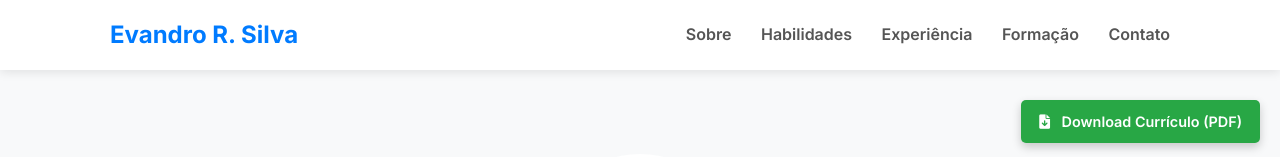
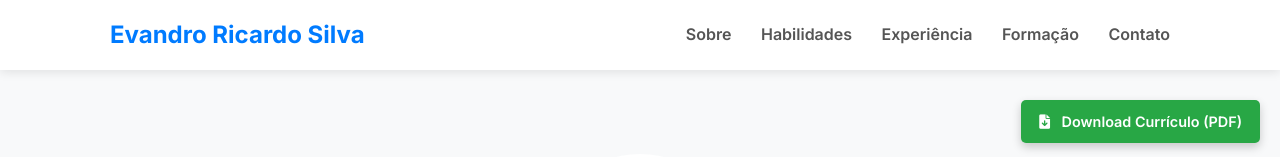
Before and after one commit to ers13/portfolio-evandro-ricardo, a plain HTML site: page index.html in a window 1280 px wide. Shown: the top 157 px of the page. Drawn offline with Linux system fonts and the light colour scheme.

Commit message:
Update index.html

```diff
--- a/index.html
+++ b/index.html
@@ -22,7 +22,7 @@
 
     <header class="navbar">
         <div class="container">
-            <a href="#sobre" class="nav-brand">Evandro R. Silva</a>
+            <a href="#sobre" class="nav-brand">Evandro Ricardo Silva</a>
             <nav class="nav-menu">
                 <a href="#sobre">Sobre</a>
                 <a href="#habilidades">Habilidades</a>
```
